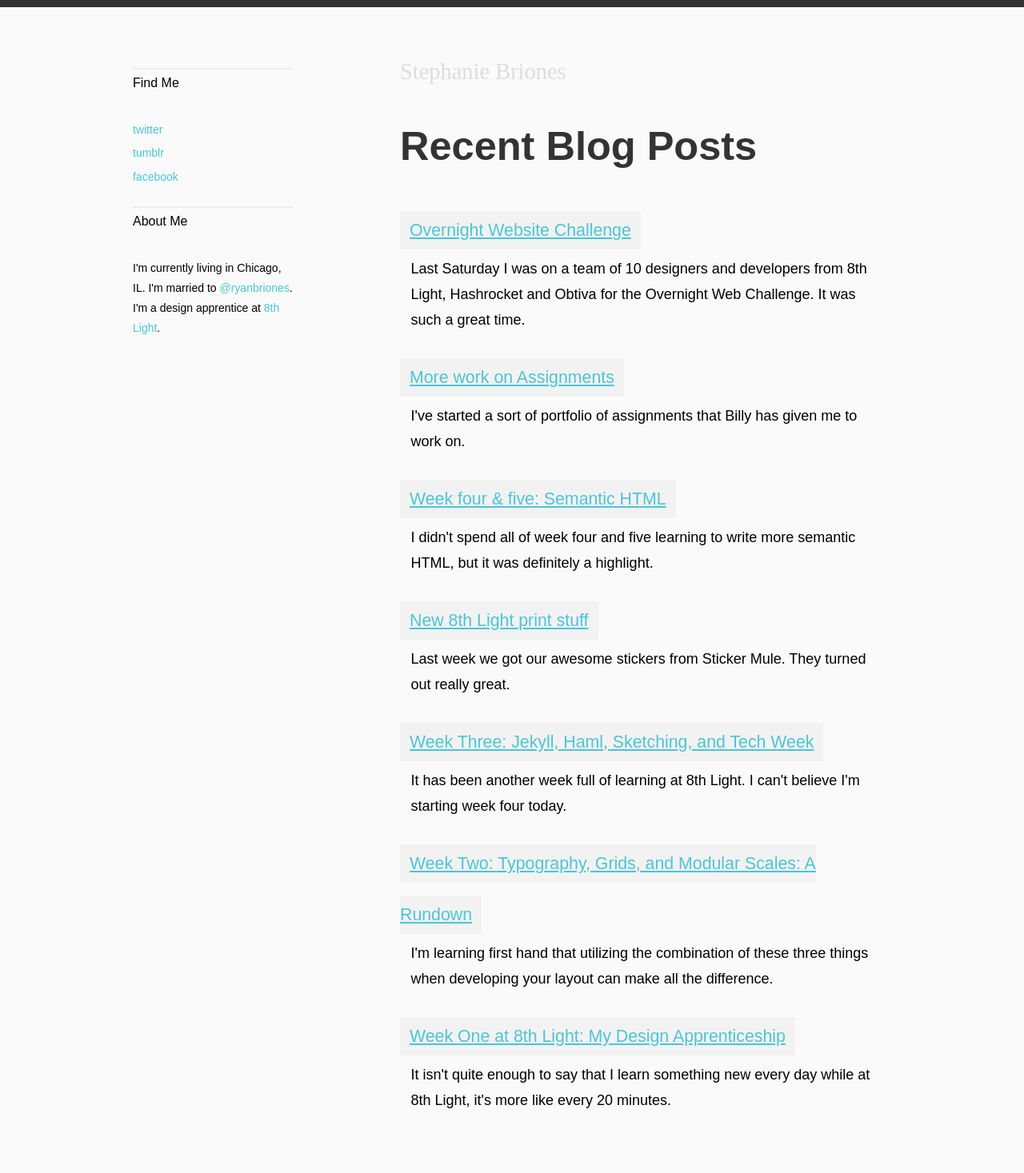
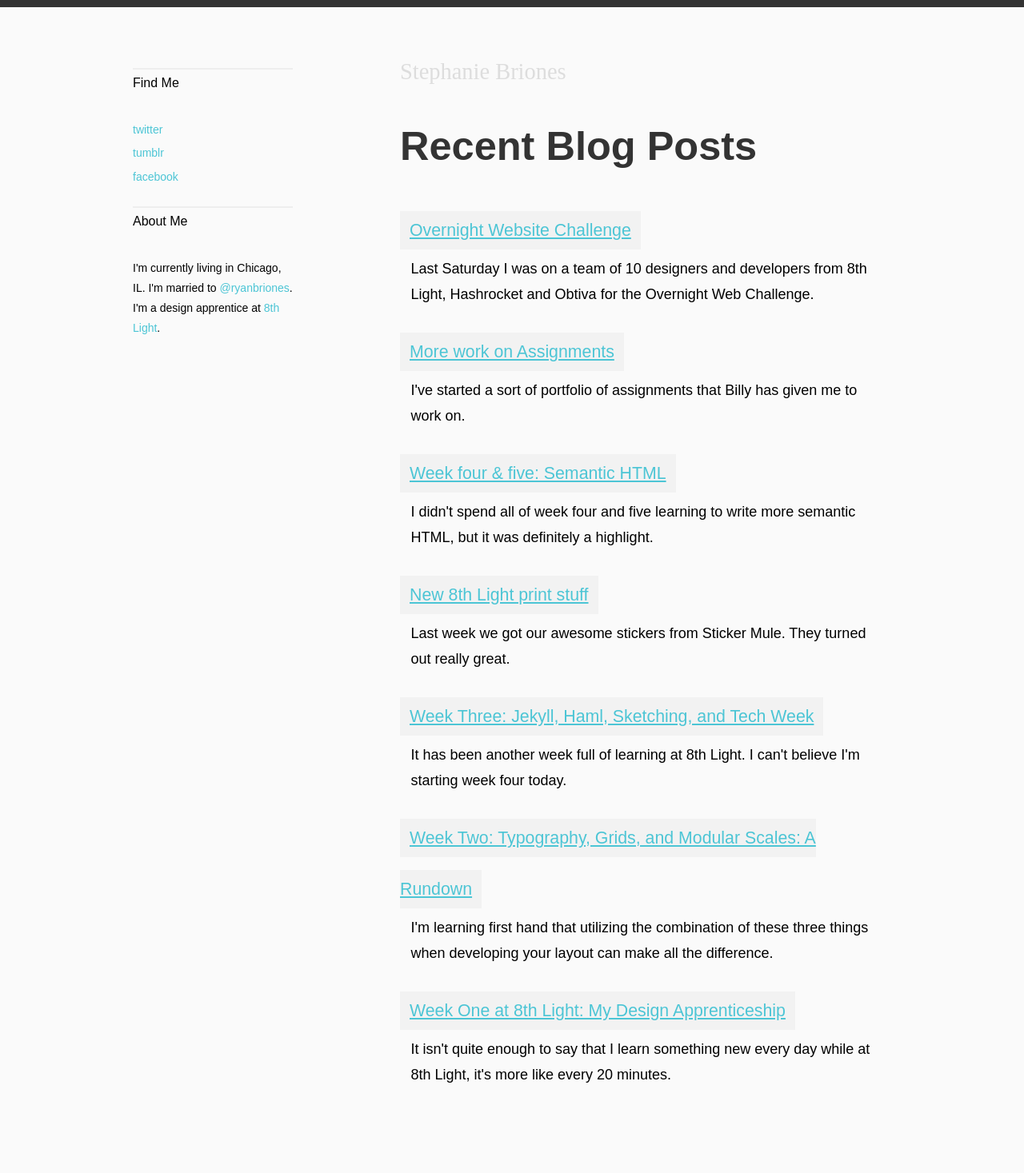
Before and after one commit to smbriones/smbriones.github.com, a Jekyll site: the page built from index.html, in a window 1280 px wide. Shown: the whole page at 80% size. Built offline with Jekyll 4.4.1, drawn with Linux system fonts in a browser that asks for light colours; nearby versions of some CDN libraries; after the commit the page ends 1435 px from its top, so only the background shows below that.

Commit message:
edited post

```diff
--- a/_posts/2011-08-25-overnight-website-challenge.html
+++ b/_posts/2011-08-25-overnight-website-challenge.html
@@ -1,7 +1,7 @@
 ---
 layout: blog-post
 title: "Overnight Website Challenge"
-snippet: "Last Saturday I was on a team of 10 designers and developers from 8th Light, Hashrocket and Obtiva for the Overnight Web Challenge. It was such a great time."
+snippet: "Last Saturday I was on a team of 10 designers and developers from 8th Light, Hashrocket and Obtiva for the Overnight Web Challenge."
 ---
 
 <p class="date">August 25, 2011</p>
```
Also changed, not shown: other parts of _posts/2011-08-25-overnight-website-challenge.html (+1 -1 lines).
